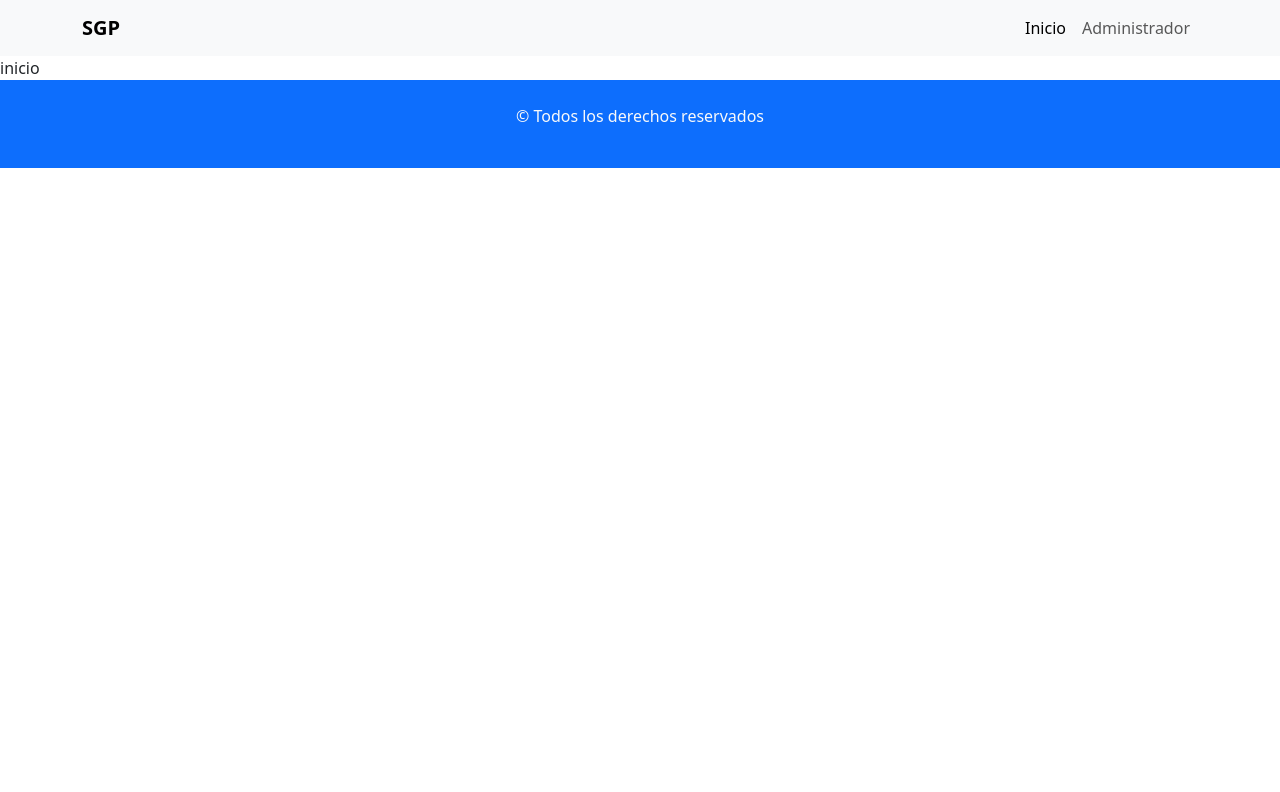
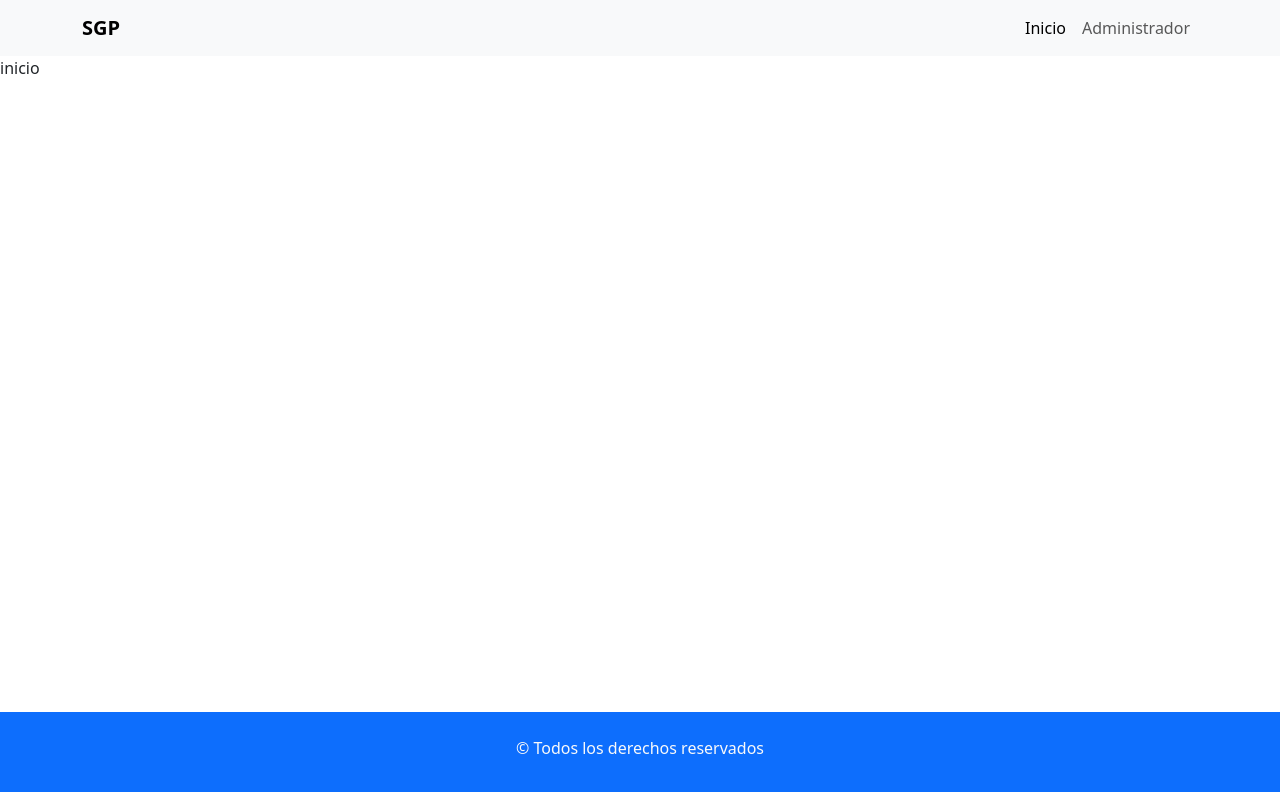
Before and after one commit to pablofranciscogomezrivera/adminRecTFI, a React app in the folder frontend/: page / in a window 1280 px wide. Shown: the top 792 px of the page. Built offline with nearby package versions, Linux system fonts and the light colour scheme; the HTML template or start-up script is replaced by a standard one.

Commit message:
feat: mejoramos disposicion de footer en app.jsx

```diff
--- a/frontend/src/App.jsx
+++ b/frontend/src/App.jsx
@@ -4,11 +4,12 @@ import Administrador from "./components/pages/Administrador";
 import Menu from "./components/shared/Menu";
 import Footer from "./components/shared/Footer";
 
-
 function App() {
   return (
     <BrowserRouter>
+      <div className="app-container">
         <Menu></Menu>
+        <main className="main-content">
           <Routes>
             <Route path="/" element={<Inicio></Inicio>} />
             <Route
@@ -16,7 +17,10 @@ function App() {
               element={<Administrador></Administrador>}
             />
           </Routes>
+        </main>
+
         <Footer></Footer>
+      </div>
     </BrowserRouter>
   );
 }
--- a/frontend/src/index.css
+++ b/frontend/src/index.css
@@ -0,0 +1,15 @@
+html, body, #root {
+  height: 100%;
+  margin: 0;
+}
+
+.app-container {
+  display: flex;
+  flex-direction: column;
+  min-height: 100%;
+}
+
+
+.main-content {
+  flex-grow: 1;
+}
```
Lines whose indentation alone changed are shown as unchanged.
